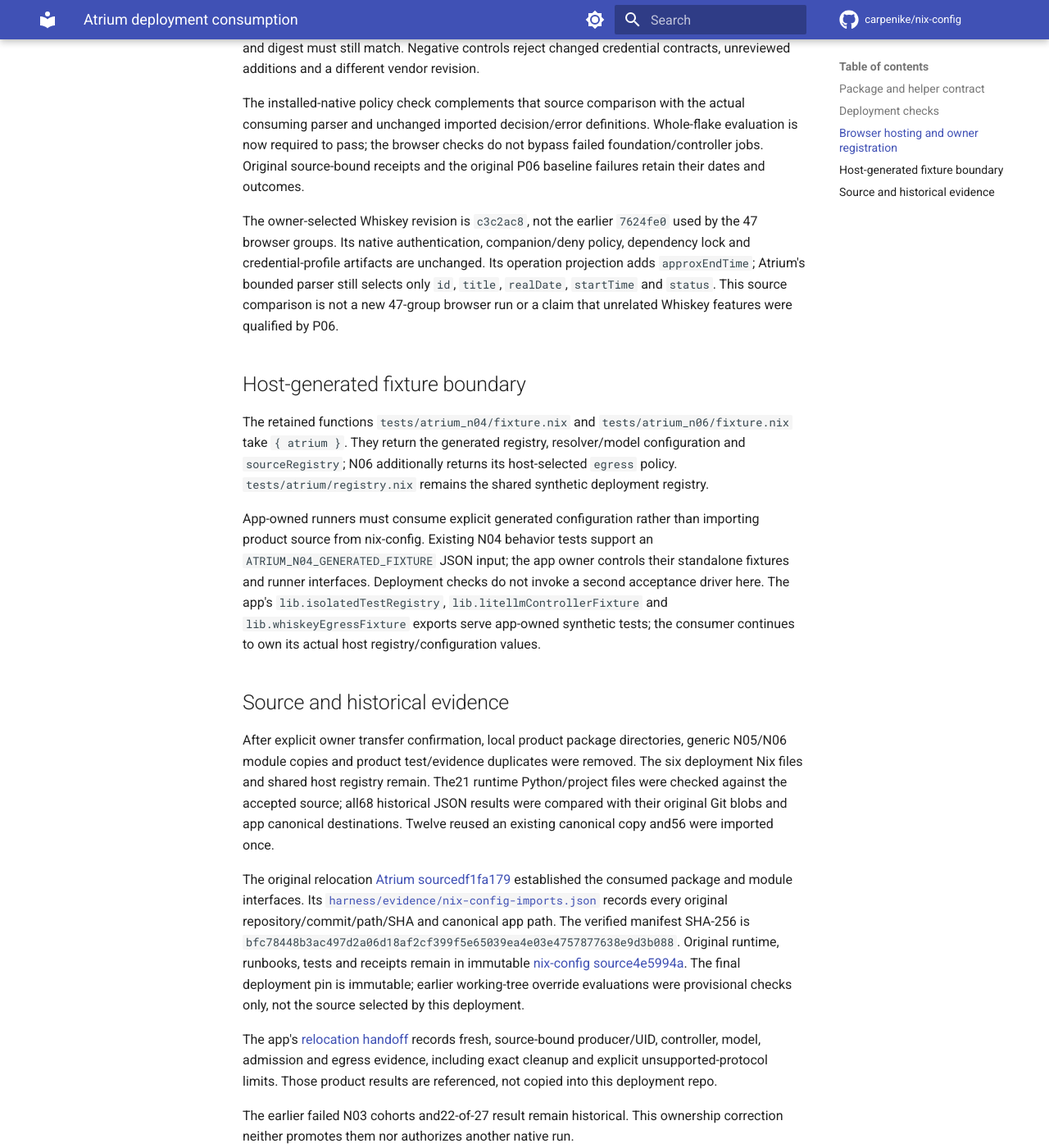
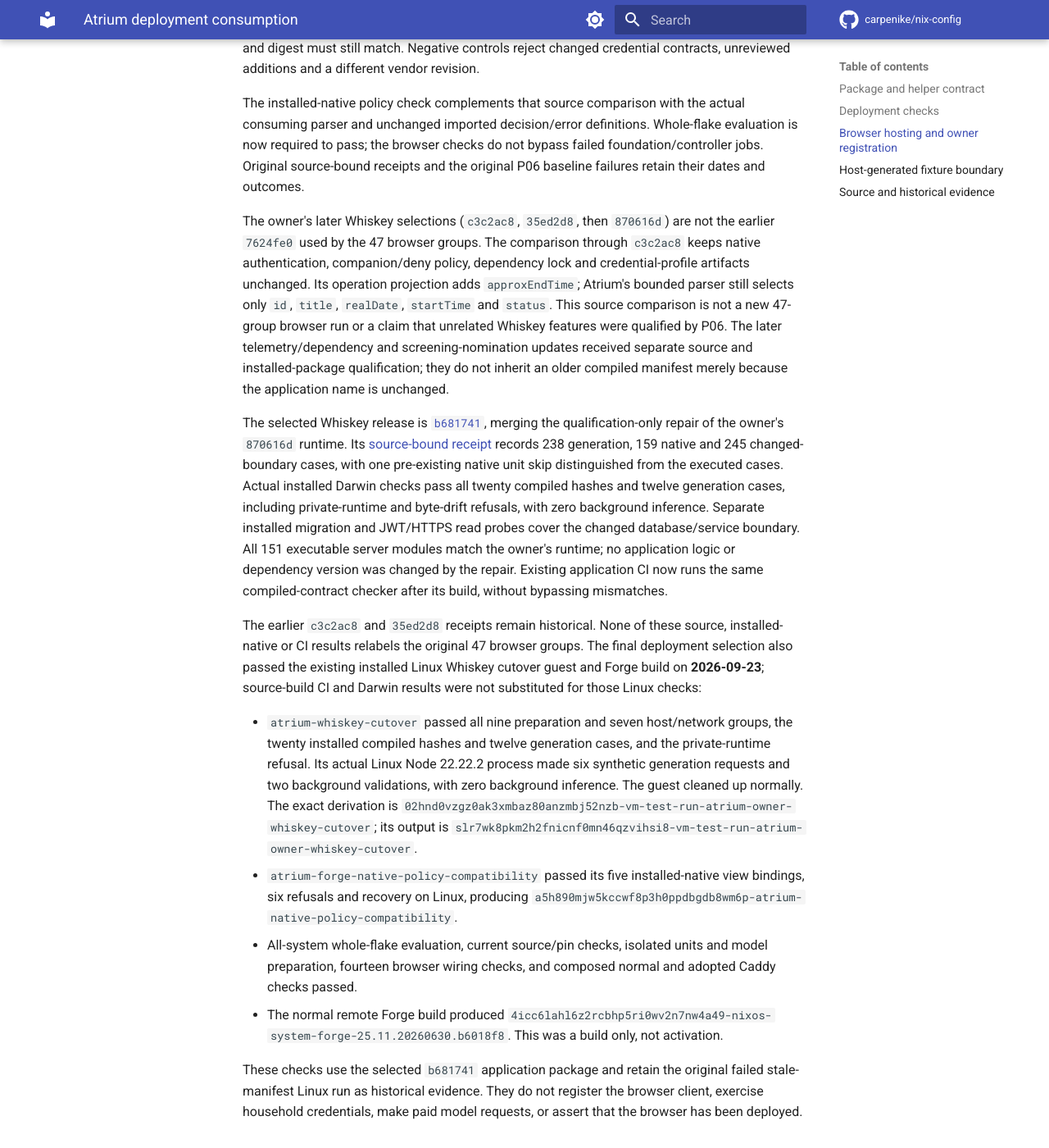
Before and after one commit to carpenike/nix-config, an MkDocs documentation site: the page built from docs/services/atrium-deployment.md, in a window 1280 px wide and 1400 px high, scrolled down 3906 px. Shown: the whole window at 82% size. Built offline with MkDocs 1.6.1 and Material for MkDocs 9.7.7, drawn with Linux system fonts in a browser that asks for light colours; comment, search, counter and statistics services are not loaded.

Commit message:
fix(forge): qualify current native input for PWA release
Select the merged Whiskey compiled-contract repair while preserving current owner runtime and telemetry updates. Record current source, installed Linux, policy-consumption and full Forge build evidence without relabeling historical browser results.

Co-authored-by: Copilot <223556219+Copilot@users.noreply.github.com>
Copilot-Session: e69d7724-2617-4d5a-832a-fd60d9aebf5d

```diff
--- a/docs/services/atrium-deployment.md
+++ b/docs/services/atrium-deployment.md
@@ -160,13 +160,59 @@ Whole-flake evaluation is now required to pass; the browser checks do not
 bypass failed foundation/controller jobs. Original source-bound receipts and
 the original P06 baseline failures retain their dates and outcomes.
 
-The owner-selected Whiskey revision is `c3c2ac8`, not the earlier `7624fe0` used
-by the 47 browser groups. Its native authentication, companion/deny policy,
-dependency lock and credential-profile artifacts are unchanged. Its operation
-projection adds `approxEndTime`; Atrium's bounded parser still selects only
+The owner's later Whiskey selections (`c3c2ac8`, `35ed2d8`, then `870616d`) are
+not the earlier `7624fe0` used by the 47 browser groups. The comparison through `c3c2ac8`
+keeps native authentication, companion/deny policy, dependency lock and
+credential-profile artifacts unchanged. Its operation projection adds
+`approxEndTime`; Atrium's bounded parser still selects only
 `id`, `title`, `realDate`, `startTime` and `status`. This source comparison is
 not a new 47-group browser run or a claim that unrelated Whiskey features were
-qualified by P06.
+qualified by P06. The later telemetry/dependency and screening-nomination
+updates received separate source and installed-package qualification; they do
+not inherit an older compiled manifest merely because the application name is
+unchanged.
+
+The selected Whiskey release is
+[`b681741`](https://github.com/carpenike/whiskey-whiskey-whiskey/commit/b681741ab76af6b1bfb9b6a938293870f2e8d7d4),
+merging the qualification-only repair of the owner's `870616d` runtime.
+Its [source-bound receipt](https://github.com/carpenike/whiskey-whiskey-whiskey/blob/b681741ab76af6b1bfb9b6a938293870f2e8d7d4/docs/evidence/ATR-W03-generation-manifest-870616d.json)
+records 238 generation, 159 native and 245 changed-boundary cases, with one
+pre-existing native unit skip distinguished from the executed cases. Actual
+installed Darwin checks pass all twenty compiled hashes and twelve generation
+cases, including private-runtime and byte-drift refusals, with zero background
+inference. Separate installed migration and JWT/HTTPS read probes cover the
+changed database/service boundary. All 151 executable server modules match the
+owner's runtime; no application logic or dependency version was changed by the
+repair. Existing application CI now runs the same compiled-contract checker
+after its build, without bypassing mismatches.
+
+The earlier `c3c2ac8` and `35ed2d8` receipts remain historical. None of these
+source, installed-native or CI results relabels the original 47 browser groups.
+The final deployment selection also passed the existing installed Linux
+Whiskey cutover guest and Forge build on **2026-09-23**; source-build CI and
+Darwin results were not substituted for those Linux checks:
+
+* `atrium-whiskey-cutover` passed all nine preparation and seven host/network
+  groups, the twenty installed compiled hashes and twelve generation cases,
+  and the private-runtime refusal. Its actual Linux Node 22.22.2 process made
+  six synthetic generation requests and two background validations, with zero
+  background inference. The guest cleaned up normally. The exact derivation
+  is `02hnd0vzgz0ak3xmbaz80anzmbj52nzb-vm-test-run-atrium-owner-whiskey-cutover`;
+  its output is `slr7wk8pkm2h2fnicnf0mn46qzvihsi8-vm-test-run-atrium-owner-whiskey-cutover`.
+* `atrium-forge-native-policy-compatibility` passed its five installed-native
+  view bindings, six refusals and recovery on Linux, producing
+  `a5h890mjw5kccwf8p3h0ppdbgdb8wm6p-atrium-native-policy-compatibility`.
+* All-system whole-flake evaluation, current source/pin checks, isolated units
+  and model preparation, fourteen browser wiring checks, and composed normal
+  and adopted Caddy checks passed.
+* The normal remote Forge build produced
+  `4icc6lahl6z2rcbhp5ri0wv2n7nw4a49-nixos-system-forge-25.11.20260630.b6018f8`.
+  This was a build only, not activation.
+
+These checks use the selected `b681741` application package and retain the
+original failed stale-manifest Linux run as historical evidence. They do not
+register the browser client, exercise household credentials, make paid model
+requests, or assert that the browser has been deployed.
 
 ## Host-generated fixture boundary
 
```
Also changed, not shown: 2 other files.
